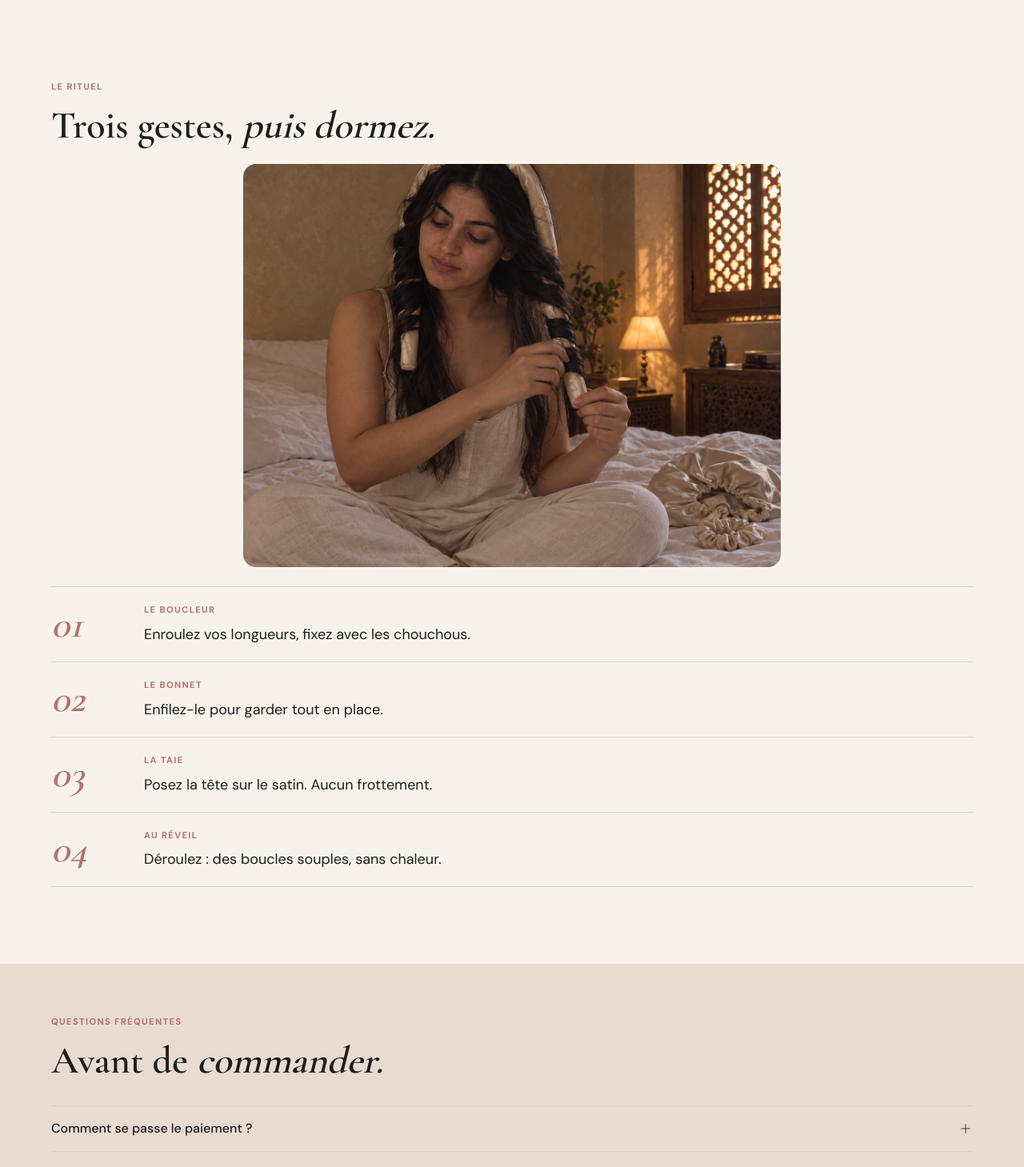
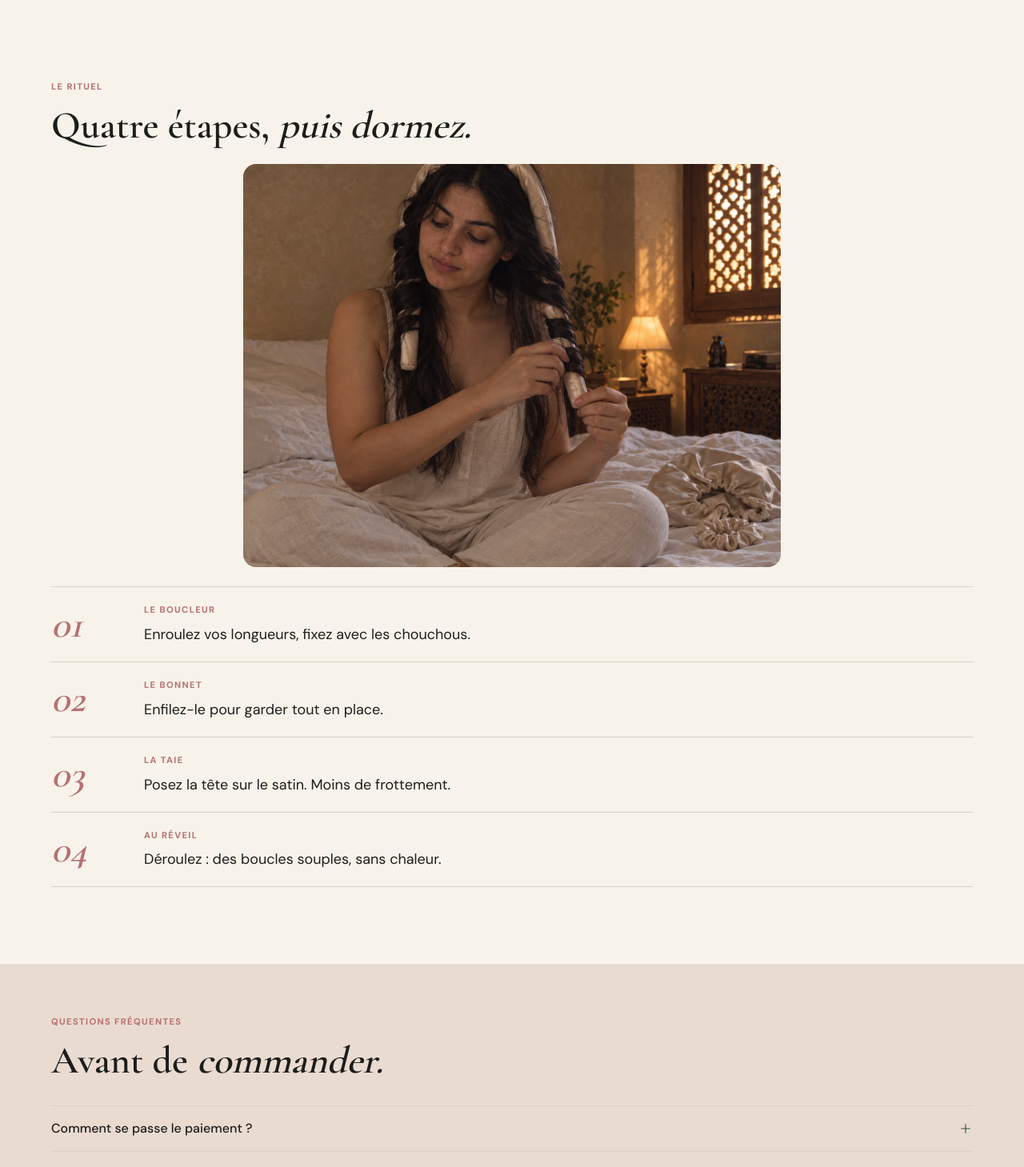
Before and after one commit to medfiddi-crypto/melssy, a Next.js app in the folder frontend/: page /rituel in a window 1280 px wide. Shown: the part 2960-4419 px from the top of the page at 80% size. Built offline with nearby package versions, Linux system fonts and the light colour scheme.

Commit message:
Update ritual landing page copy

```diff
--- a/frontend/src/app/rituel/page.tsx
+++ b/frontend/src/app/rituel/page.tsx
@@ -518,7 +518,7 @@ export default function RitualLandingPage() {
       <section className="px-6 py-16 md:px-16 md:py-24">
         <p className="eyebrow text-[var(--rose)]">{landing.ritual.eyebrow}</p>
         <h2 className="display mt-4 text-5xl leading-none">
-          Trois gestes, <span className="headline-accent">puis dormez.</span>
+          Quatre étapes, <span className="headline-accent">puis dormez.</span>
         </h2>
         <div className="mt-6 md:mx-auto md:max-w-2xl">
           <Image
--- a/frontend/src/content/landing.fr.ts
+++ b/frontend/src/content/landing.fr.ts
@@ -109,15 +109,15 @@ export const landing = {
     ["Comment se passe le paiement ?", "Vous réglez votre commande à la livraison, après confirmation avec notre équipe."],
     ["Où livrez-vous et en combien de temps ?", "Partout au Maroc, livraison offerte sur le coffret. Le délai vous est confirmé par téléphone avant l'envoi."],
     ["Et si je ne suis pas satisfaite ?", "Vous pouvez échanger ou retourner votre coffret sous 7 jours après réception. Pour des raisons d'hygiène, les pièces doivent être non utilisées et dans leur emballage d'origine. {{contact}}, nous vous répondons rapidement."],
-    ["Le rituel convient-il à tous les cheveux ?", "Oui. C'est un geste de douceur pour vos cheveux. Il ne remplace pas un soin professionnel."],
+    ["Le rituel convient-il à tous les cheveux ?", "Il est pensé pour tous les types de cheveux. C'est un geste de douceur pour vos cheveux. Il ne remplace pas un soin professionnel."],
   ],
   ritual: {
     eyebrow: "Le rituel",
-    title: "Trois gestes, puis dormez.",
+    title: "Quatre étapes, puis dormez.",
     steps: [
       { label: "LE BOUCLEUR", text: "Enroulez vos longueurs, fixez avec les chouchous." },
       { label: "LE BONNET", text: "Enfilez-le pour garder tout en place." },
-      { label: "LA TAIE", text: "Posez la tête sur le satin. Aucun frottement." },
+      { label: "LA TAIE", text: "Posez la tête sur le satin. Moins de frottement." },
       { label: "AU RÉVEIL", text: "Déroulez : des boucles souples, sans chaleur." },
     ],
   },
```
